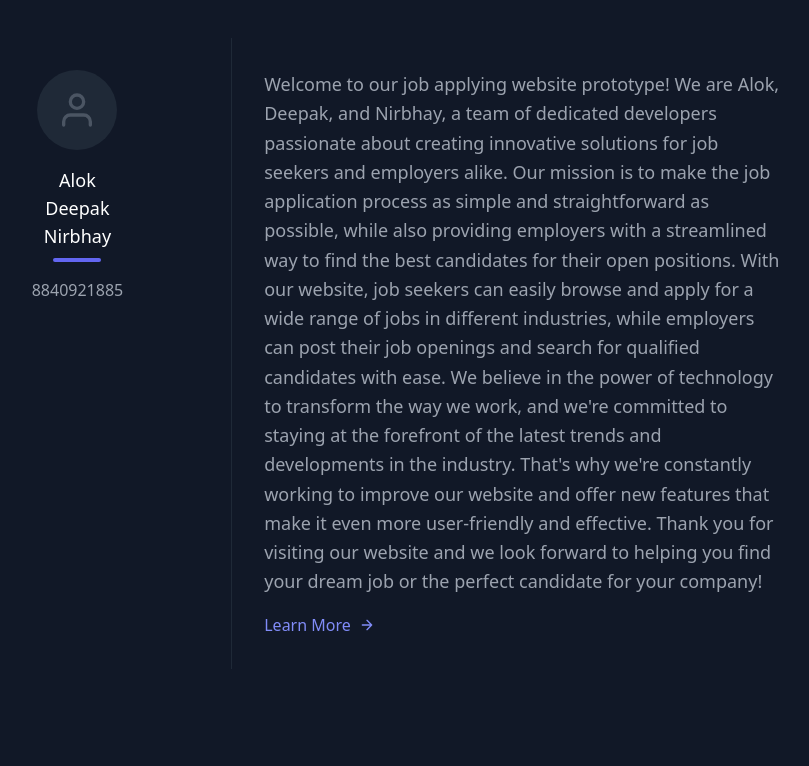
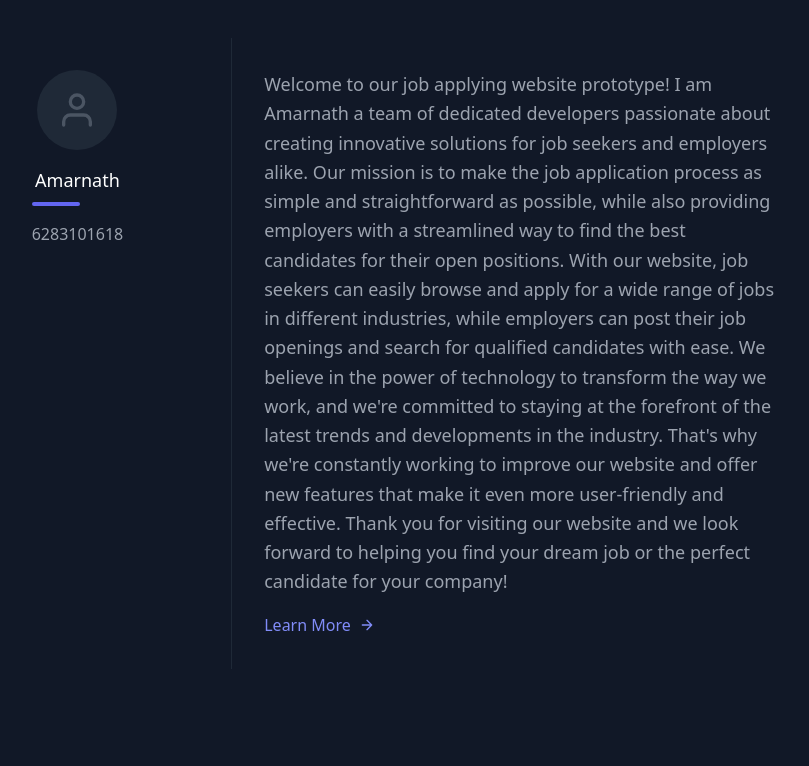
Before and after one commit to Amarnath1904/Jobwebside, a Django app: page /about in a window 1280 px wide. Shown: the part 434-1200 px from the top of the page, without its empty margins (271-1080 px from the left). Run offline with Django 4.2, Linux system fonts and the light colour scheme; parts of the project's set-up code (start-up, migrations or seed data) failed here and were passed over; some libraries are stand-ins or nearby versions.

Commit message:
last commit

```diff
--- a/Templates/about.html
+++ b/Templates/about.html
@@ -22,21 +22,16 @@
                             </svg>
                         </div>
                         <div class="flex flex-col items-center text-center justify-center" bis_skin_checked="1">
-                            <h2 class="font-medium title-font mt-4 text-white text-lg">Alok
-                                <br>
-                                Deepak
-                                <br>
-                                Nirbhay
-                            </h2>
+                            <h2 class="font-medium title-font mt-4 text-white text-lg">Amarnath
                             <div class="w-12 h-1 bg-indigo-500 rounded mt-2 mb-4" bis_skin_checked="1"></div>
-                            <p class="text-base text-gray-400">8840921885</p>
+                            <p class="text-base text-gray-400">6283101618</p>
                         </div>
                     </div>
                     <div class="sm:w-2/3 sm:pl-8 sm:py-8 sm:border-l border-gray-800 sm:border-t-0 border-t mt-4 pt-4 sm:mt-0 text-center sm:text-left"
                         bis_skin_checked="1">
                         <p class="leading-relaxed text-lg mb-4">
 
-                            Welcome to our job applying website prototype! We are Alok, Deepak, and Nirbhay, a team of
+                            Welcome to our job applying website prototype! I am Amarnath a team of
                             dedicated developers passionate about creating innovative solutions for job seekers and
                             employers alike.
 
```
